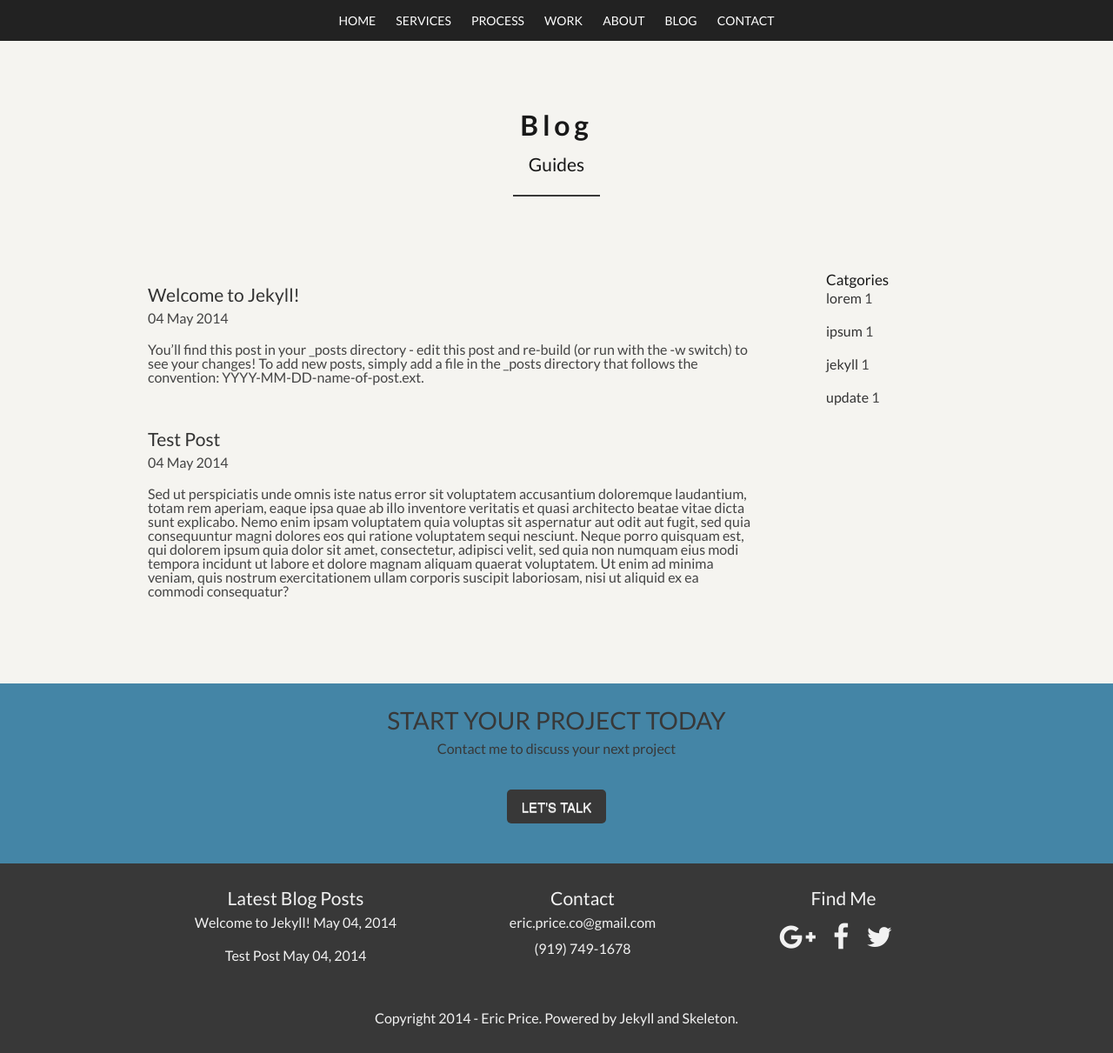
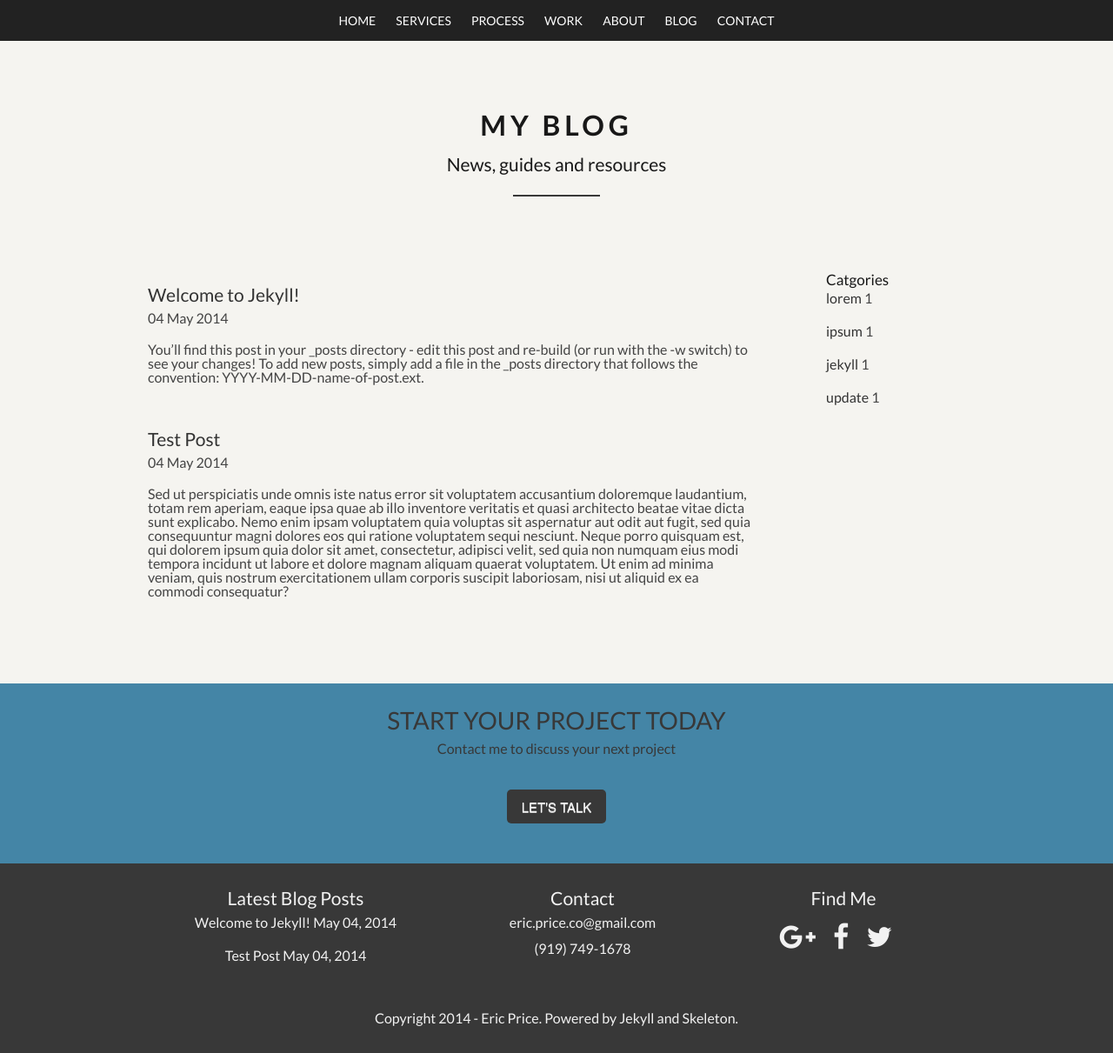
Before and after one commit to ericpriceco/ericpriceco.github.io, a Jekyll site: the page built from blog/index.html, in a window 1280 px wide. Shown: the whole page at 87% size. Built offline with Jekyll 4.4.1, drawn with Linux system fonts in a browser that asks for light colours; nearby versions of some CDN libraries; Markdown is read by kramdown in place of the engine named in the settings.

Commit message:
Update index.html

```diff
--- a/blog/index.html
+++ b/blog/index.html
@@ -6,8 +6,8 @@ title: Blog - Eric Price - Freelance Web Design and Developer
 <section class="sub-cta">
         <div class="container">
             <div class="sixteen columns text-center">
-                <h2>Blog</h2>
-                <h4>Guides
+                <h2>MY BLOG</h2>
+                <h4>News, guides and resources</h4>
                 <div class="divider"></div>
             </div>
         </div>
```
